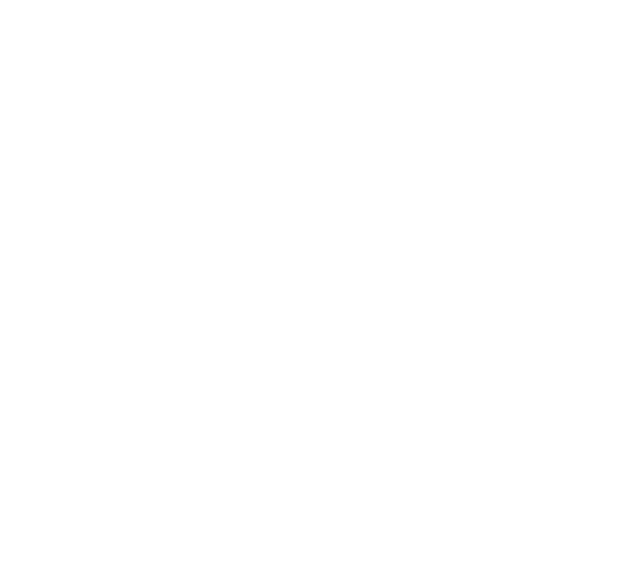
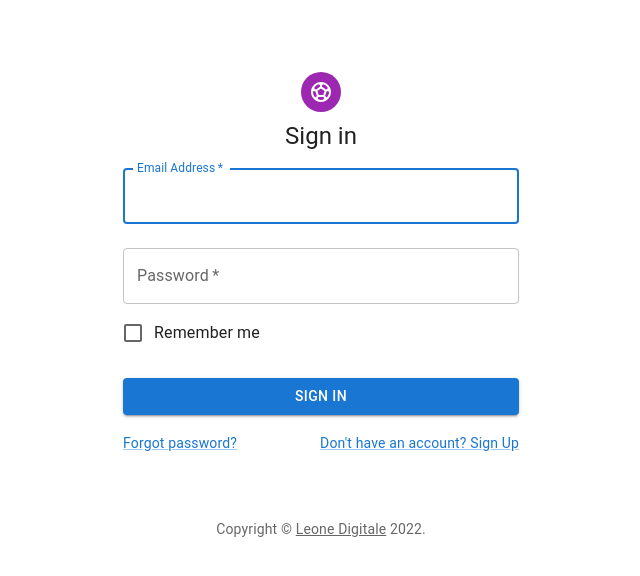
Before and after one commit to jpzambranoleon/football-field-finder, a React (Create React App) app: page /login in a window 1280 px wide. Before the commit this address had no page. Shown: the top 576 px of the page, without its empty margins (319-959 px from the left). Built offline with nearby package versions, Linux system fonts and the light colour scheme.

Commit message:
updated Login.jsx

```diff
--- a/src/App.js
+++ b/src/App.js
@@ -2,6 +2,7 @@ import { BrowserRouter as Router, Route, Routes } from "react-router-dom";
 import Navbar from "./components/Navbar";
 import About from "./pages/about/About";
 import Home from "./pages/home/Home";
+import Login from "./pages/login/Login";
 import PostPage from "./pages/post/PostPage";
 
 function App() {
@@ -12,6 +13,7 @@ function App() {
           <Route path="/" element={<Home />} />
           <Route path="/post" element={<PostPage />} />
           <Route path="/about" element={<About />} />
+          <Route path="/login" element={<Login />} />
         </Routes>
       </Router>
     </div>
--- a/src/pages/login/Login.jsx
+++ b/src/pages/login/Login.jsx
@@ -1,11 +1,10 @@
-import { Box, Button, Card, CardActions, CardContent, CardMedia, Container, createTheme, CssBaseline, Grid, Link, Stack, ThemeProvider, Toolbar, Typography } from "@mui/material";
+import { SportsSoccer } from "@mui/icons-material";
+import { Avatar, Box, Button, Card, CardActions, CardContent, CardMedia, Checkbox, Container, createTheme, CssBaseline, FormControlLabel, Grid, Link, Paper, Stack, TextField, ThemeProvider, Toolbar, Typography } from "@mui/material";
 import Navbar from "../../components/Navbar";
-import FeedFilter from "./components/FeedFilter";
-import Post from "./components/Post";
 
-function Copyright() {
+function Copyright(props) {
     return (
-      <Typography variant="body2" color="text.secondary" align="center">
+        <Typography variant="body2" color="text.secondary" align="center" {...props}>
             {'Copyright © '}
             <Link color="inherit" href="https://mui.com/">
                 Leone Digitale
@@ -18,38 +17,70 @@ function Copyright() {
 
 export default function Login() {
     return (
-    <>
+        <Container component="main" maxWidth="xs">
             <CssBaseline />
-        <Box sx={{ bgcolor: 'background.paper', pt: 6, pb: 6 }}>
-            <Container maxWidth="sm">
-                <Typography
-                    component="h1"
-                    variant="h4"
-                    align="center"
-                    color="text.primary"
-                    gutterBottom
+            <Box
+                sx={{
+                    mt: 8,
+                    display: 'flex',
+                    flexDirection: 'column',
+                    alignItems: 'center'
+                 }}
             >
+                <Avatar sx={{ m: 1, bgcolor: 'secondary.main' }}>
+                    <SportsSoccer />
+                </Avatar>
+                <Typography component="h1" variant="h5">
                     Sign in
                 </Typography>
+                <Box component="form">
+                    <TextField
+                        margin="normal"
+                        required
+                        fullWidth
+                        id="email"
+                        label="Email Address"
+                        name="email"
+                        autoComplete="email"
+                        autoFocus
+                    />
+                    <TextField
+                        margin="normal"
+                        required
+                        fullWidth
+                        name="password"
+                        label="Password"
+                        type="password"
+                        id="password"
+                        autoComplete="current-password"
+                    />
+                    <FormControlLabel
+                        control={<Checkbox value="remember" color="primary" />}
+                        label="Remember me"
+                    />
+                    <Button
+                        type="submit"
+                        fullWidth
+                        variant="contained"
+                        sx={{ mt: 3, mb: 2 }}
+                    >
+                        Sign In
+                    </Button>
+                    <Grid container>
+                        <Grid item xs>
+                            <Link href="#" variant="body2">
+                                Forgot password?
+                            </Link>
+                        </Grid>
+                        <Grid item>
+                            <Link href="#" variant="body2">
+                                {"Don't have an account? Sign Up"}
+                            </Link>
+                        </Grid>
+                    </Grid>
+                </Box>
+            </Box>
+            <Copyright sx={{ mt: 8, mb: 4 }} />
         </Container>
-        </Box>
-
-        {/* Footer */}
-        <Box sx={{ bgcolor: 'background.paper', p: 6 }} component="footer">
-        <Typography variant="h6" align="center" gutterBottom>
-            Footer
-        </Typography>
-        <Typography
-            variant="subtitle1"
-            align="center"
-            color="text.secondary"
-            component="p"
-        >
-            Something here to give the footer a purpose!
-        </Typography>
-        <Copyright />
-        </Box>
-        {/* End footer */}
-    </>
     );
 }
```
Lines whose indentation alone changed are shown as unchanged.
